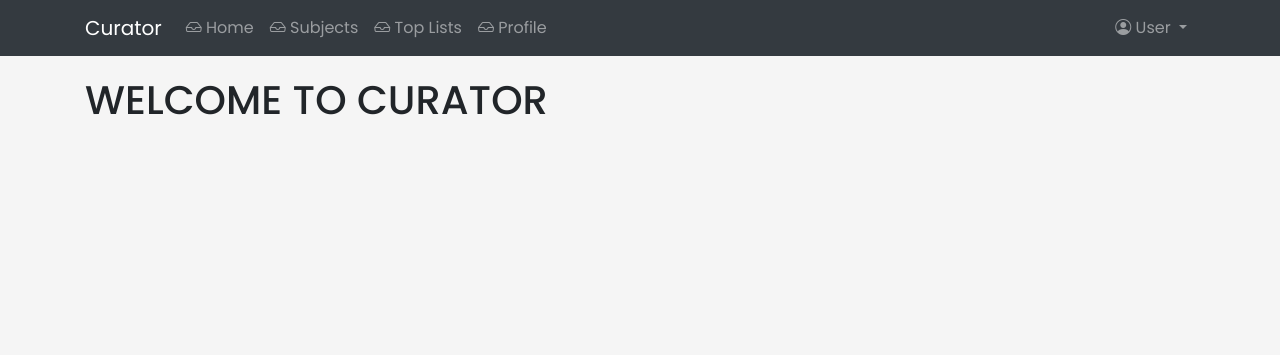
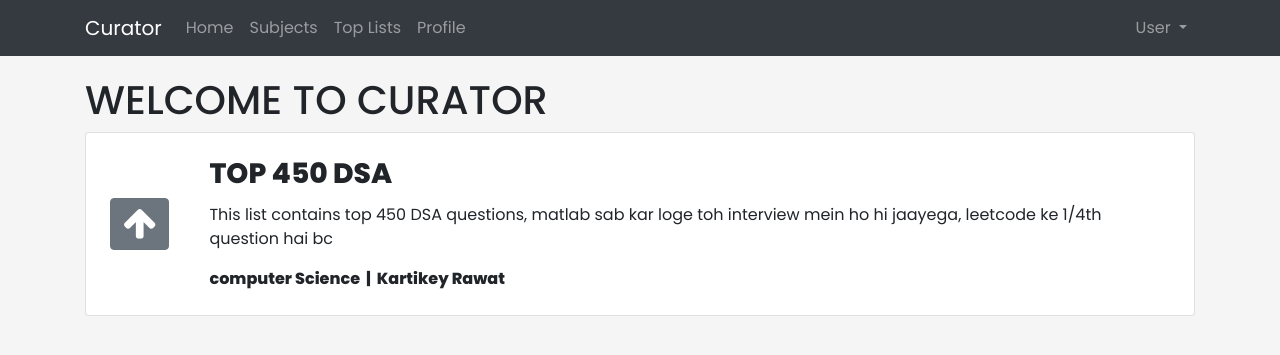
Before and after one commit to OpInCo-Community/curator, a Django app: page / in a window 1280 px wide. Shown: the top 355 px of the page. Run offline with Django 3.2, Linux system fonts and the light colour scheme; some libraries are stand-ins or nearby versions.

Commit message:
added curation card

```diff
--- a/static/style.css
+++ b/static/style.css
@@ -30,3 +30,15 @@ body {
 .bottom-nav-item{
 	color: white;
 }
+
+.curation-container{
+	display: flex;
+	flex-direction: row;
+	align-items: center;
+}
+.curation-container h3{
+	font-weight: 600;
+}
+.left-section,.right-section{
+	margin:20px;
+}
--- a/templates/base.html
+++ b/templates/base.html
@@ -14,8 +14,10 @@
         integrity="sha384-Gn5384xqQ1aoWXA+058RXPxPg6fy4IWvTNh0E263XmFcJlSAwiGgFAW/dAiS6JXm" crossorigin="anonymous">
 
     <link rel="stylesheet" href="{% static 'style.css' %}">
-    <link rel="stylesheet" href="https://cdn.jsdelivr.net/npm/bootstrap-icons@1.7.1/font/bootstrap-icons.css">
+    <link rel="stylesheet" href="https://cdnjs.cloudflare.com/ajax/libs/font-awesome/4.7.0/css/font-awesome.min.css">
 
+
+  <link rel="stylesheet" href="https://cdn.jsdelivr.net/npm/@fortawesome/fontawesome-free@5.15.4/css/fontawesome.min.css" integrity="sha384-jLKHWM3JRmfMU0A5x5AkjWkw/EYfGUAGagvnfryNV3F9VqM98XiIH7VBGVoxVSc7" crossorigin="anonymous">
     <title>{% block title %}Online Notifier System{% endblock %}</title>
 </head>
 
--- a/templates/index.html
+++ b/templates/index.html
@@ -7,5 +7,5 @@
 
 
 <h1>WELCOME TO CURATOR</h1>
-
+{% include "partials/curation_card.html" with title="TOP 450 DSA" description="This list contains top 450 DSA questions, matlab sab kar loge toh interview mein ho hi jaayega, leetcode ke 1/4th question hai bc" subject="computer Science" subject_url="https://google.com/" author="Kartikey Rawat" author_url="https://google.com/"%}
 {% endblock %}
--- a/templates/partials/curation_card.html
+++ b/templates/partials/curation_card.html
@@ -0,0 +1,27 @@
+<div class="card">
+  <div class="card-body p-1">
+    <div class="curation-container">
+
+      <div class="left-section">
+      <a href="#" class="btn btn-secondary">
+        <i class="fa fa-arrow-up" style="font-size:36px";></i>
+      </a>
+      </div>
+
+
+      <div class="right-section">
+        <h3 class="card-title">{{title}}</h3>
+      <p class="card-text">{{description}}</p>
+        <div class='mt-2 font-weight-bold'>
+          <a href="{{subject_url}}">
+            {{subject}}
+          </a>
+          &nbsp;|&nbsp;
+          <a href="{{author_url}}">
+            {{author}}
+          </a>
+        </div>
+        </div>
+    </div>
+  </div>
+</div>
```
